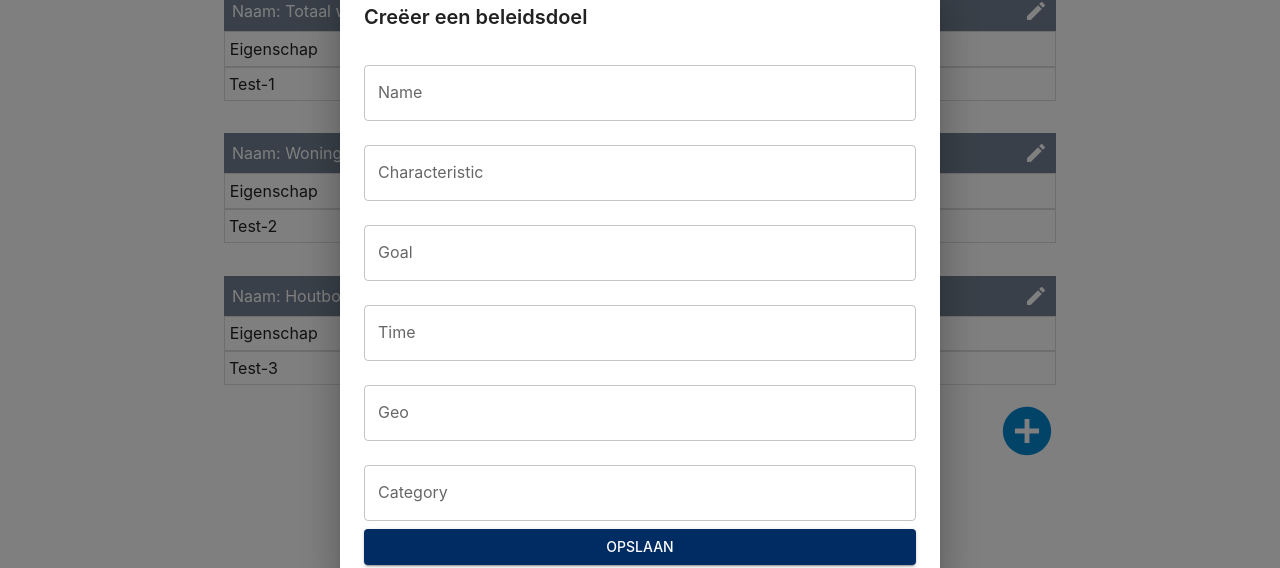
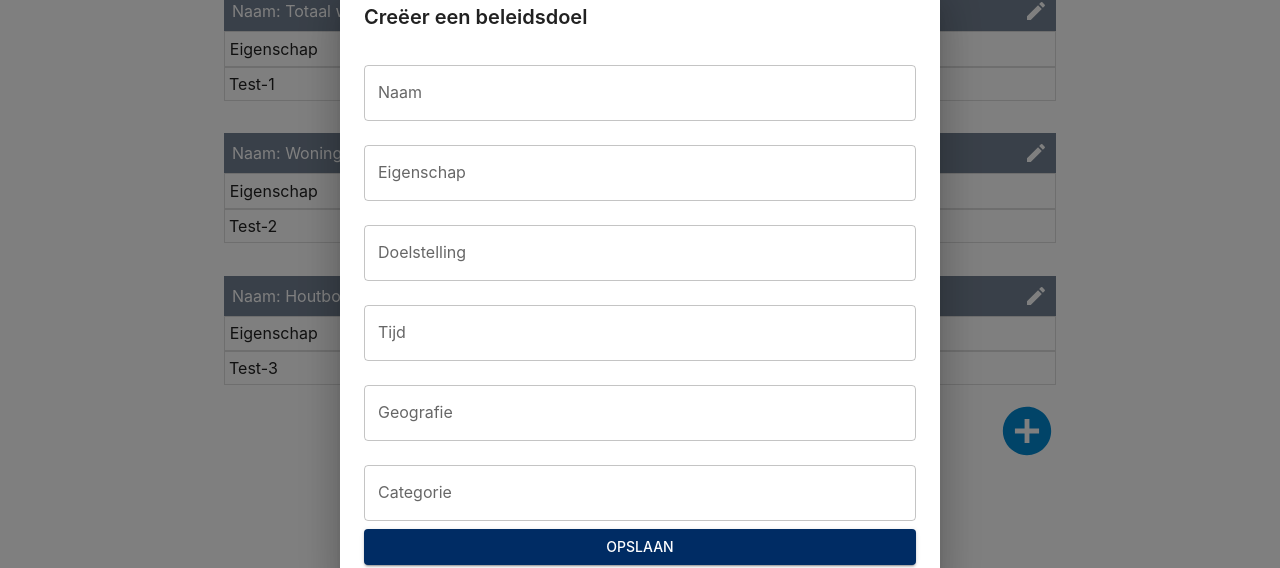
Before and after one commit to VNG-Realisatie/DIWI, a React (Create React App) app in the folder frontend/: page /policygoal in a window 1280 px wide. Both pictures are taken after a click on the icon 1027 px from the left and 545 px from the top of the page. Shown: the part 115-683 px from the top of the page. Built offline with nearby package versions, Linux system fonts and the light colour scheme.

Commit message:
Fix english text to dutch

```diff
--- a/frontend/src/pages/PolicyLists.tsx
+++ b/frontend/src/pages/PolicyLists.tsx
@@ -69,7 +69,7 @@ export const PolicyLists = () => {
         <DialogTitle>Creëer een beleidsdoel</DialogTitle>
         <DialogContent>
           <TextField
-            label="Name"
+            label="Naam"
             name="name"
             value={dataPolicy.name}
             onChange={handleInputChange}
@@ -77,7 +77,7 @@ export const PolicyLists = () => {
             margin="normal"
           />
           <TextField
-            label="Characteristic"
+            label="Eigenschap"
             name="characteristic"
             value={dataPolicy.data.characteristic}
             onChange={handleInputChange}
@@ -85,7 +85,7 @@ export const PolicyLists = () => {
             margin="normal"
           />
           <TextField
-            label="Goal"
+            label="Doelstelling"
             name="goal"
             value={dataPolicy.data.goal}
             onChange={handleInputChange}
@@ -93,7 +93,7 @@ export const PolicyLists = () => {
             margin="normal"
           />
           <TextField
-            label="Time"
+            label="Tijd"
             name="time"
             value={dataPolicy.data.time}
             onChange={handleInputChange}
@@ -101,7 +101,7 @@ export const PolicyLists = () => {
             margin="normal"
           />
           <TextField
-            label="Geo"
+            label="Geografie"
             name="geo"
             value={dataPolicy.data.geo}
             onChange={handleInputChange}
@@ -109,7 +109,7 @@ export const PolicyLists = () => {
             margin="normal"
           />
           <TextField
-            label="Category"
+            label="Categorie"
             name="category"
             value={dataPolicy.data.category}
             onChange={handleInputChange}
```
